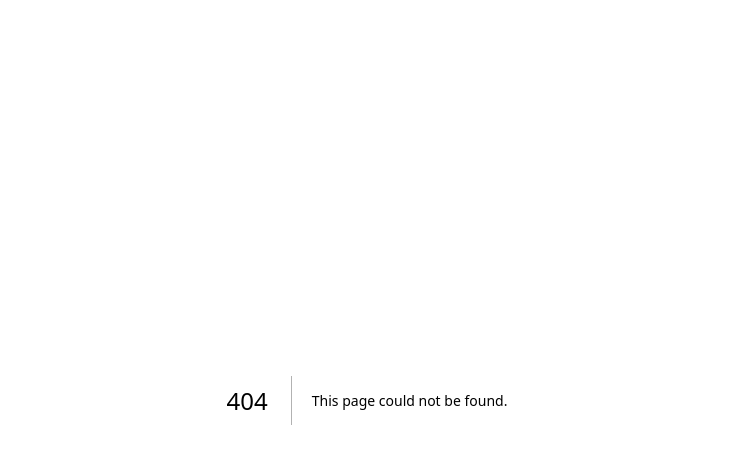
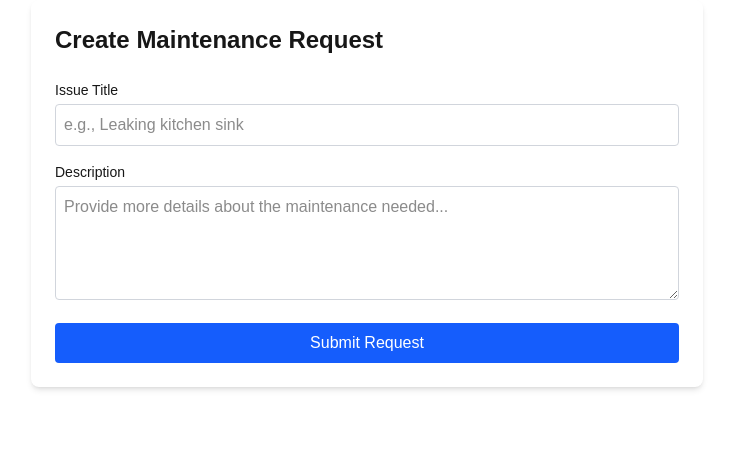
Before and after one commit to tannisthamaiti/tenant_FE, a Next.js app in the folder tenant-app/: page /tenant/create-request in a window 1280 px wide. Before the commit this address had no page. Shown: the top 464 px of the page, without its empty margins (273-1006 px from the left). Built offline with nearby package versions, Linux system fonts and the light colour scheme.

Commit message:
initial commit

```diff
--- /dev/null
+++ b/tenant-app/app/tenant/create-request/page.tsx
@@ -0,0 +1,77 @@
+"use client";
+
+import { useState } from "react";
+import { useRouter } from "next/navigation";
+
+export default function CreateRequestPage() {
+  const router = useRouter();
+  const [loading, setLoading] = useState(false);
+
+  // Hardcoded IDs as requested
+  const HARDCODED_LANDLORD_ID = "00000000-0000-0000-0000-000000000000";
+  const HARDCODED_TENANT_ID = "11111111-1111-1111-1111-111111111111";
+
+  async function handleSubmit(event: React.FormEvent<HTMLFormElement>) {
+    event.preventDefault();
+    setLoading(true);
+
+    const formData = new FormData(event.currentTarget);
+    const data = {
+      title: formData.get("title"),
+      description: formData.get("description"),
+      tenant_id: HARDCODED_TENANT_ID,
+      landlord_id: HARDCODED_LANDLORD_ID,
+      vendor_id: null, // Optional for now
+    };
+
+    try {
+      const response = await fetch("/api/requests/create", {
+        method: "POST",
+        headers: { "Content-Type": "application/json" },
+        body: JSON.stringify(data),
+      });
+
+      if (response.ok) {
+        alert("Request created successfully!");
+        router.push("/tenant"); // Redirect back to dashboard
+      }
+    } catch (error) {
+      console.error("Error creating request:", error);
+    } finally {
+      setLoading(false);
+    }
+  }
+
+  return (
+    <div className="max-w-2xl mx-auto p-6 bg-white rounded-lg shadow-md">
+      <h1 className="text-2xl font-bold mb-6">Create Maintenance Request</h1>
+      <form onSubmit={handleSubmit} className="space-y-4">
+        <div>
+          <label className="block text-sm font-medium mb-1">Issue Title</label>
+          <input
+            name="title"
+            required
+            className="w-full p-2 border rounded border-gray-300"
+            placeholder="e.g., Leaking kitchen sink"
+          />
+        </div>
+        <div>
+          <label className="block text-sm font-medium mb-1">Description</label>
+          <textarea
+            name="description"
+            rows={4}
+            className="w-full p-2 border rounded border-gray-300"
+            placeholder="Provide more details about the maintenance needed..."
+          />
+        </div>
+        <button
+          type="submit"
+          disabled={loading}
+          className="w-full bg-blue-600 text-white py-2 rounded hover:bg-blue-700 disabled:opacity-50"
+        >
+          {loading ? "Submitting..." : "Submit Request"}
+        </button>
+      </form>
+    </div>
+  );
+}
--- /dev/null
+++ b/tenant-app/app/tenant/page.tsx
@@ -0,0 +1,26 @@
+// frontend/app/tenant/page.tsx
+import Link from 'next/link';
+
+export default function TenantDashboard() {
+  return (
+    <div className="p-8">
+      <h1 className="text-3xl font-bold mb-6">Tenant Dashboard</h1>
+
+      <div className="grid grid-cols-1 md:grid-cols-2 gap-4">
+        {/* The link connecting to your request form */}
+        <Link
+          href="/tenant/create-request"
+          className="p-6 bg-blue-50 border border-blue-200 rounded-xl hover:bg-blue-100 transition-colors"
+        >
+          <h2 className="text-xl font-semibold text-blue-700">🔧 Create Maintenance Request</h2>
+          <p className="text-blue-600 mt-2">Report an issue with your property.</p>
+        </Link>
+
+        <div className="p-6 bg-gray-50 border border-gray-200 rounded-xl">
+          <h2 className="text-xl font-semibold text-gray-700">View My Leases</h2>
+          <p className="text-gray-500 mt-2">Check your current rental agreements.</p>
+        </div>
+      </div>
+    </div>
+  );
+}
```
